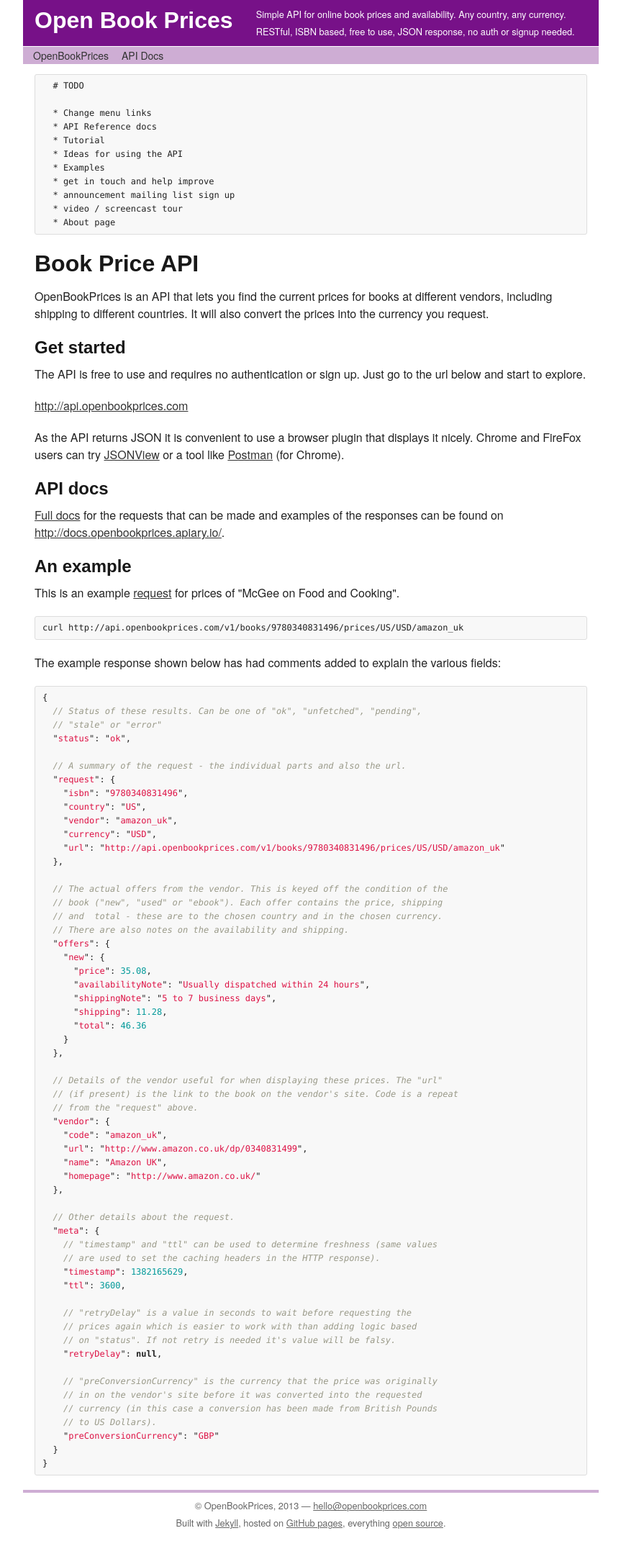
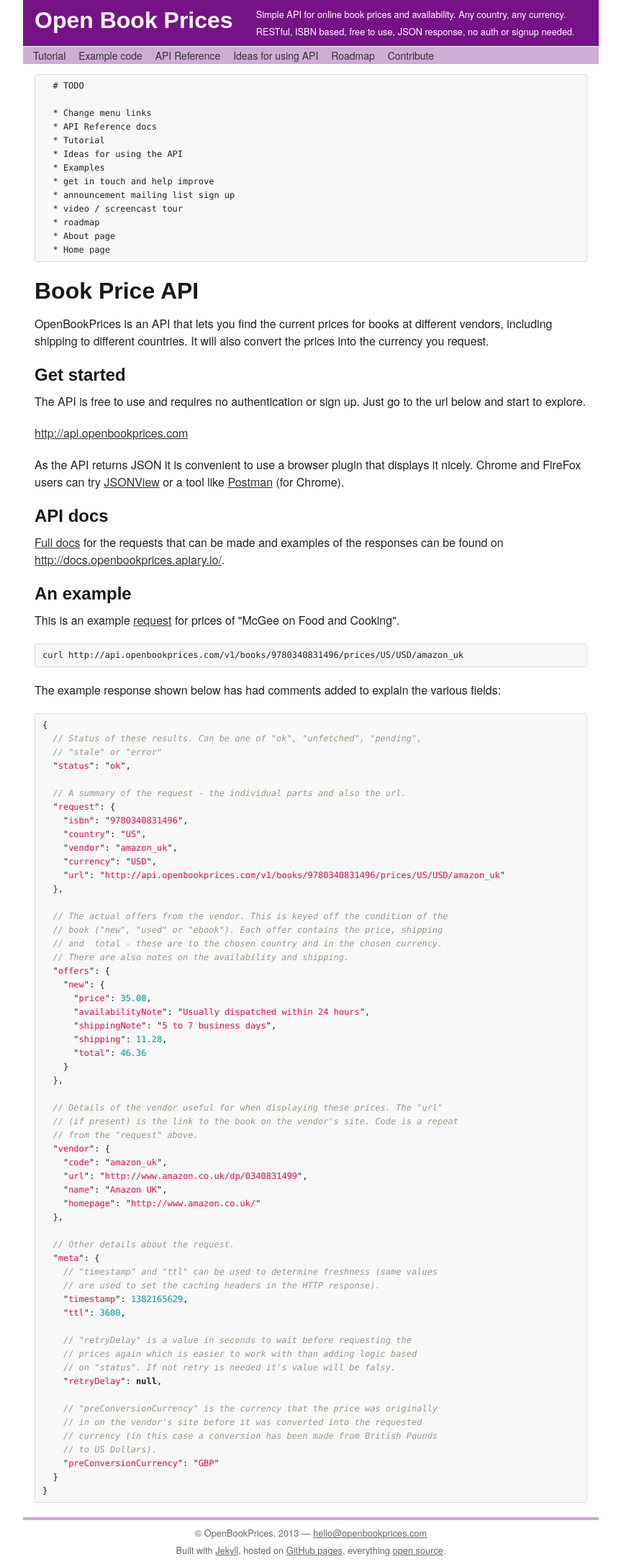
Before and after one commit to OpenBookPrices/www.openbookprices.com, a Jekyll site: the page built from index.html, in a window 1280 px wide. Shown: the whole page at 72% size, without its empty margins (208-1071 px from the left). Built offline with Jekyll 4.4.1, drawn with Linux system fonts in a browser that asks for light colours; before the commit the page ends 2135 px from its top, so only the background shows below that.

Commit message:
Add more links to the nav bar

```diff
--- a/_layouts/default.html
+++ b/_layouts/default.html
@@ -19,14 +19,22 @@
 <body>
 
   <header>
-    <h1>Open Book Prices</h1>
+    <h1><a href="/">Open Book Prices</a></h1>
     <p>Simple API for online book prices and availability. Any country, any currency. RESTful, ISBN based, free to use, JSON response, no auth or signup needed.</p>
   </header>
 
   <nav>
     <ul>
-      <li><a href="/">OpenBookPrices</a></li>
-      <li><a href="http://docs.openbookprices.apiary.io/">API Docs</a></li>
+      <li><a href="/docs/v1/tutorial">Tutorial</a></li>
+      <li><a href="/docs/v1/examples">Example code</a></li>
+      <li><a href="/docs/v1/reference">API Reference</a></li>
+      <li><a href="/ideas">Ideas for using API</a></li>
+      <li><a href="/roadmap">Roadmap</a></li>
+      <li><a href="/contribute">Contribute</a></li>
+      <li><a href="/"></a></li>
+      <li><a href="/"></a></li>
+      <li><a href="/"></a></li>
+      <li><a href="/"></a></li>
       <!-- ><li><a href="/blog">Blog</a></li> -->
     </ul>
   </nav>
--- a/index.html
+++ b/index.html
@@ -14,7 +14,9 @@
   * get in touch and help improve
   * announcement mailing list sign up
   * video / screencast tour
+  * roadmap
   * About page
+  * Home page
 </pre>
 
 
```
Also changed, not shown: _includes/css/screen.css (+9 -0 lines).
